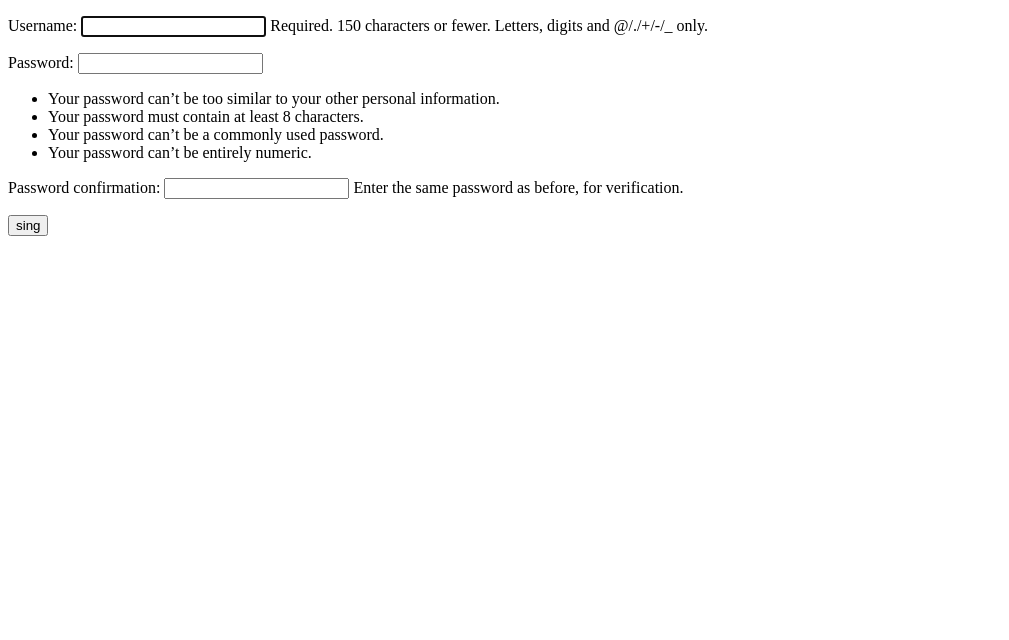
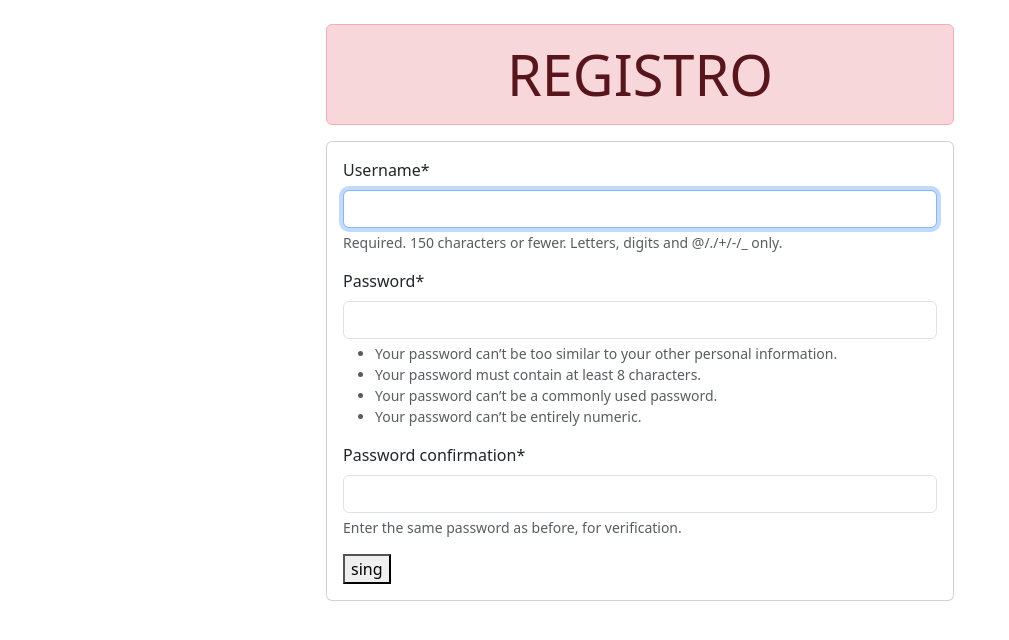
Before and after one commit to simonpinilla/Inventario-Ing-Software, a Django app: page /registro/ in a window 1280 px wide. Shown: the top 640 px of the page, without its empty margins (0-1009 px from the left). Run offline with Django 4.2, Linux system fonts and the light colour scheme; some libraries are stand-ins or nearby versions.

Commit message:
estilos registro

```diff
--- a/INVENTARIO/templates/registrar.html
+++ b/INVENTARIO/templates/registrar.html
@@ -1,19 +1,33 @@
 <!DOCTYPE html>
 <html lang="en">
+{% load crispy_forms_tags %}
 <head>
+    <link href="https://cdn.jsdelivr.net/npm/bootstrap@5.3.2/dist/css/bootstrap.min.css" rel="stylesheet"
+        integrity="sha384-T3c6CoIi6uLrA9TneNEoa7RxnatzjcDSCmG1MXxSR1GAsXEV/Dwwykc2MPK8M2HN" crossorigin="anonymous">
+    <link rel="stylesheet" href="https://cdn.jsdelivr.net/npm/bootstrap-icons@1.11.2/font/bootstrap-icons.min.css">
     <meta charset="UTF-8">
     <meta name="viewport" content="width=device-width, initial-scale=1.0">
     <title>Document</title>
 </head>
 <body>
+<div class="row">
+    <div class="col-12 col-md-6 offset-md-3">
+        <br>
+        <div class="alert alert-danger display-4 text-center">REGISTRO</div>
+        <div class="card">
+            <div class="card-body">
+                <form action="" method="post">
+                    {% csrf_token %}
+                    {{form | crispy}}
+                    <button>
+                        sing
+                    </button>
+                </form>
+            </div>
+        </div>
+    </div>
+</div>
 
-    <form action="" method="post">
-        {% csrf_token %}
-        {{form.as_p}}
-        <button>
-            sing
-        </button>
-    </form>
 
 </body>
 </html>
```
Also changed, not shown: INVENTARIO/INVENTARIO/settings.py (+7 -1 lines).
